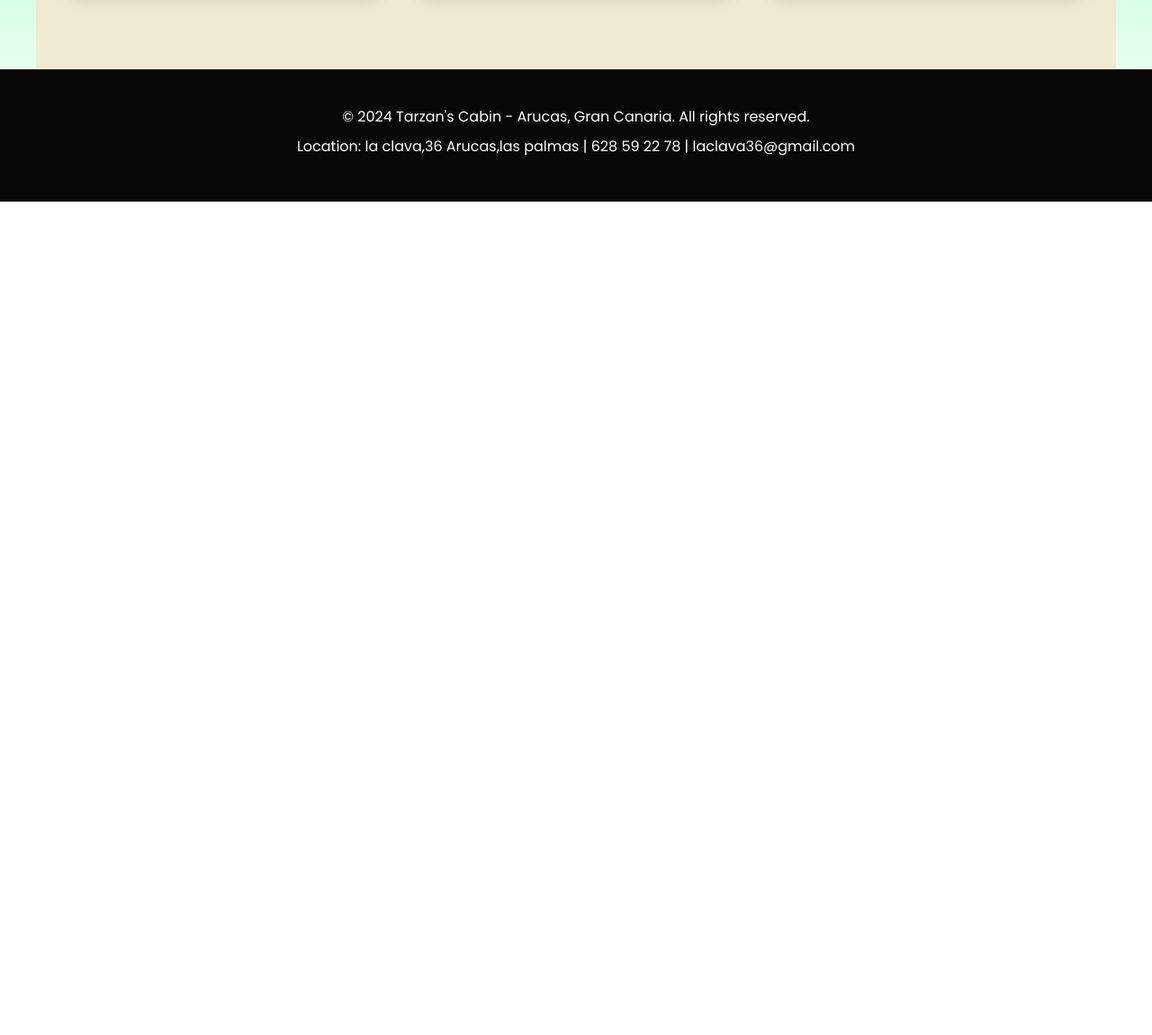
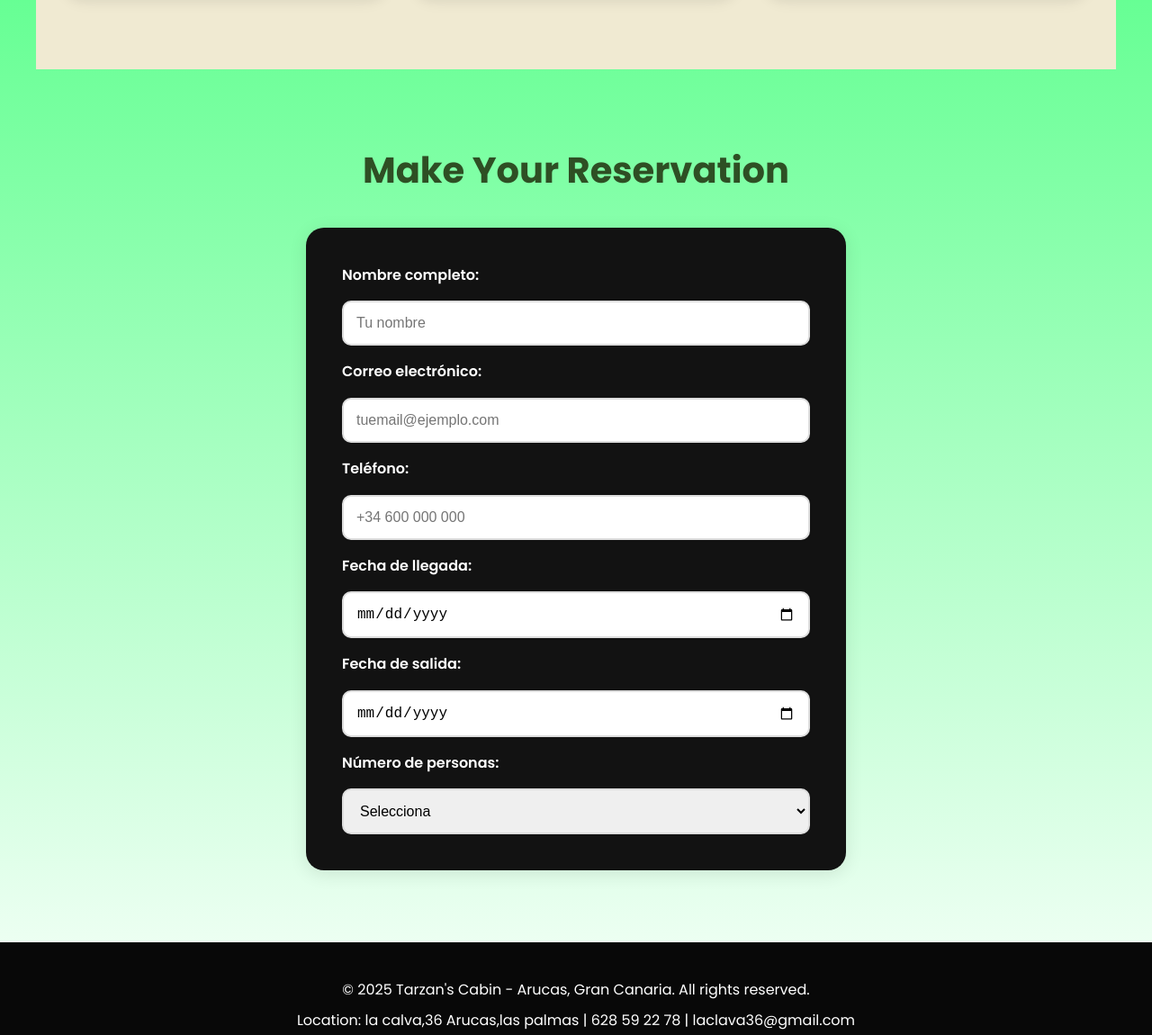
Before and after one commit to yatebereyoussouf-afk/caba-at, a plain HTML site: page index.html in a window 1280 px wide. Shown: the part 2804-3954 px from the top of the page at 90% size. Before the commit the page ends 3028 px from the top, so only its background shows below. Drawn offline with Linux system fonts and the light colour scheme.

Commit message:
Enhance HTML structure and add reservation form
Updated meta description and title. Added reservation section with form. Corrected footer details and adjusted language selector functionality.

```diff
--- a/index.html
+++ b/index.html
@@ -4,9 +4,10 @@
 <head>
     <meta charset="UTF-8">
     <meta name="viewport" content="width=device-width, initial-scale=1.0, maximum-scale=5.0">
-    <meta name="description" content="Cabaña de Tarzán - Tu refugio natural en Arucas, Gran Canaria. Alojamiento único rodeado de naturaleza.">
+    <meta name="description"
+        content="Cabaña de Tarzán - Tu refugio natural en Arucas, Gran Canaria. Alojamiento único rodeado de naturaleza.">
     <meta name="theme-color" content="#2e4f24">
-    <title>Cabaña de Tarzán - Arucas, Gran Canaria</title>
+    <title>Cabaña de Tarzán -Alquiler Arucas, Gran Canaria</title>
     <link rel="preconnect" href="https://fonts.googleapis.com">
     <link rel="preconnect" href="https://fonts.gstatic.com" crossorigin>
     <link href="https://fonts.googleapis.com/css2?family=Poppins:wght@400;500;600;700&display=swap" rel="stylesheet">
@@ -120,7 +121,7 @@ Notre objectif est que vous vous sentiez bien dès votre arrivée, en vous offra
                 </div>
 
                 <div class="gallery-item">
-                    <img src="imagines/1.avif" alt="" >
+                    <img src="imagines/1.avif" alt="">
                 </div>
                 <div class="gallery-item">
                     <img src="imagines/2.avif" alt="">
@@ -215,19 +216,47 @@ Notre objectif est que vous vous sentiez bien dès votre arrivée, en vous offra
                 </div>
             </div>
         </section>
+        <section id="reserva">
+            <h2 data-es="Haz tu Reserva" data-en="Make Your Reservation" data-fr="Faites Votre Réservation">Haz tu
+                Reserva
+            </h2>
+            <form id="formReserva" action="https://formspree.io/f/xjkjgnzp" method="post" name="cabaña de tárzan"
+                class="formulario-reserva">
+                <label>Nombre completo:</label>
+                <input type="text" id="nombre" name="nombre" placeholder="Tu nombre" required>
+
+                <label>Correo electrónico:</label>
+                <input type="email" id="correo" name="email" placeholder="tuemail@ejemplo.com" required>
+
+                <label>Teléfono:</label>
+                <input type="tel" id="telefono" name="telefono" placeholder="+34 600 000 000" required>
+
+                <label>Fecha de llegada:</label>
+                <input type="date" id="entrada" name="date" required>
+
+                <label>Fecha de salida:</label>
+                <input type="date" id="salida" name="date" required>
+
+                <label>Número de personas:</label>
+                <select id="personas" required>
+                    <option value="">Selecciona</option>
+                    <option value="1">1 persona</option>
+                    <option value="2">2 personas</option>
+                </select>
+
 
     </main>
 
     <footer>
-        <p data-es="© 2024 Cabaña de Tarzán - Arucas, Gran Canaria. Todos los derechos reservados."
-            data-en="© 2024 Tarzan's Cabin - Arucas, Gran Canaria. All rights reserved."
-            data-fr="© 2024 Cabane de Tarzan - Arucas, Grande Canarie. Tous droits réservés.">
+        <p data-es="© 2025 Cabaña de Tarzán - Arucas, Gran Canaria. Todos los derechos reservados."
+            data-en="© 2025 Tarzan's Cabin - Arucas, Gran Canaria. All rights reserved."
+            data-fr="© 2025 Cabane de Tarzan - Arucas, Grande Canarie. Tous droits réservés.">
             © 2024 Cabaña de Tarzán - Arucas, Gran Canaria. Todos los derechos reservados.
         </p>
-        <p data-es="Ubicación:la clava,36 Arucas,las palmas | 628 59 22 78| laclava36@gmail.com"
-            data-en="Location: la clava,36 Arucas,las palmas | 628 59 22 78 | laclava36@gmail.com"
+        <p data-es="Ubicación:la calva,36 Arucas,las palmas | 628 59 22 78| laclava36@gmail.com"
+            data-en="Location: la calva,36 Arucas,las palmas | 628 59 22 78 | laclava36@gmail.com"
             data-fr="Emplacement :la clava,36 Arucas,las palmas | 628 59 22 78 | laclava36@gmail.com">
-            Ubicación: la clava,36 Arucas,las palmas | 628 59 22 78| laclava36@gmail.com</p>
+            Ubicación: la calva,36 Arucas,las palmas | 628 59 22 78| lacalva36@gmail.com</p>
     </footer>
     <script>
 
@@ -291,7 +320,7 @@ Notre objectif est que vous vous sentiez bien dès votre arrivée, en vous offra
         salida.addEventListener('change', calcularPrecio);
 
         // Cerrar selector de idiomas al hacer clic fuera
-        document.addEventListener('click', function(event) {
+        document.addEventListener('click', function (event) {
             const selector = document.querySelector('.selector-idioma');
             if (!selector.contains(event.target)) {
                 document.getElementById("listaIdiomas").classList.add("oculto");
@@ -311,7 +340,7 @@ Notre objectif est que vous vous sentiez bien dès votre arrivée, en vous offra
             document.body.appendChild(script);
         }
     </script>
-    </script>
+
 
 </body>
 
```
